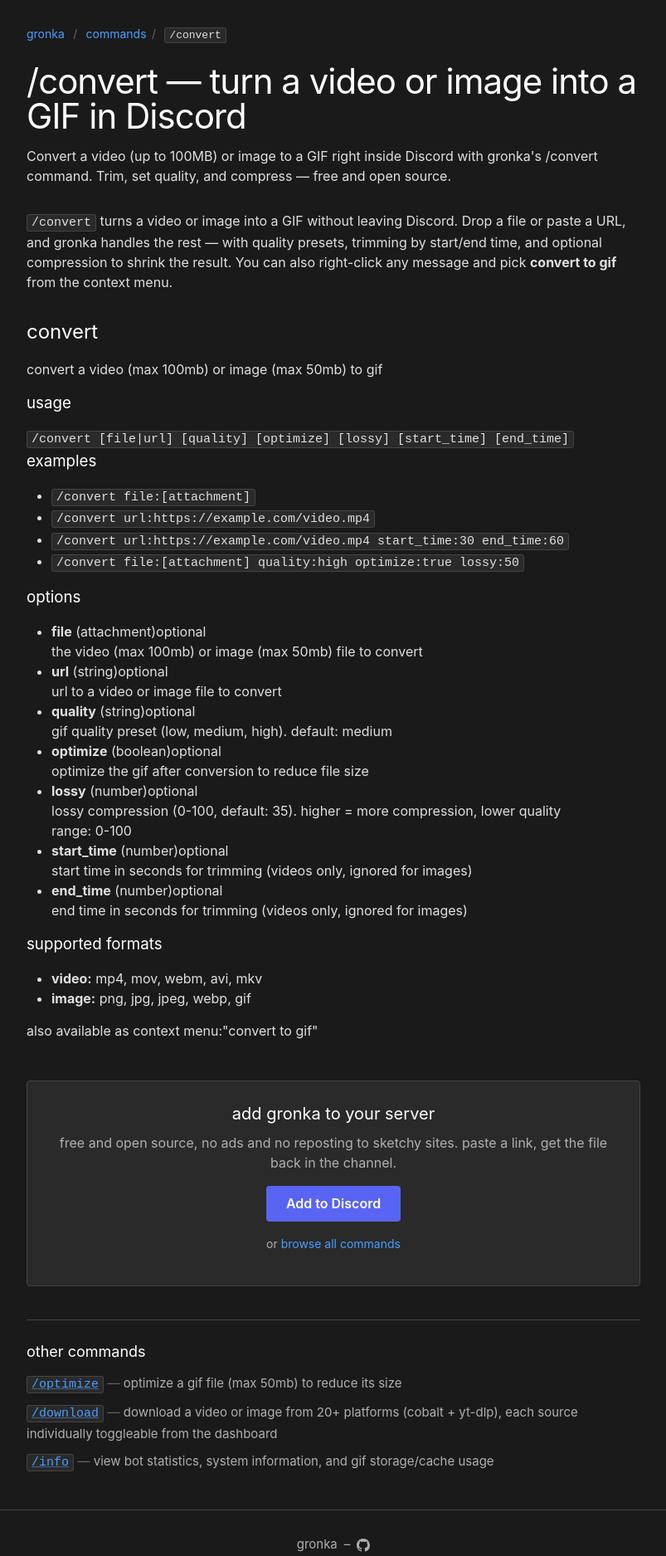
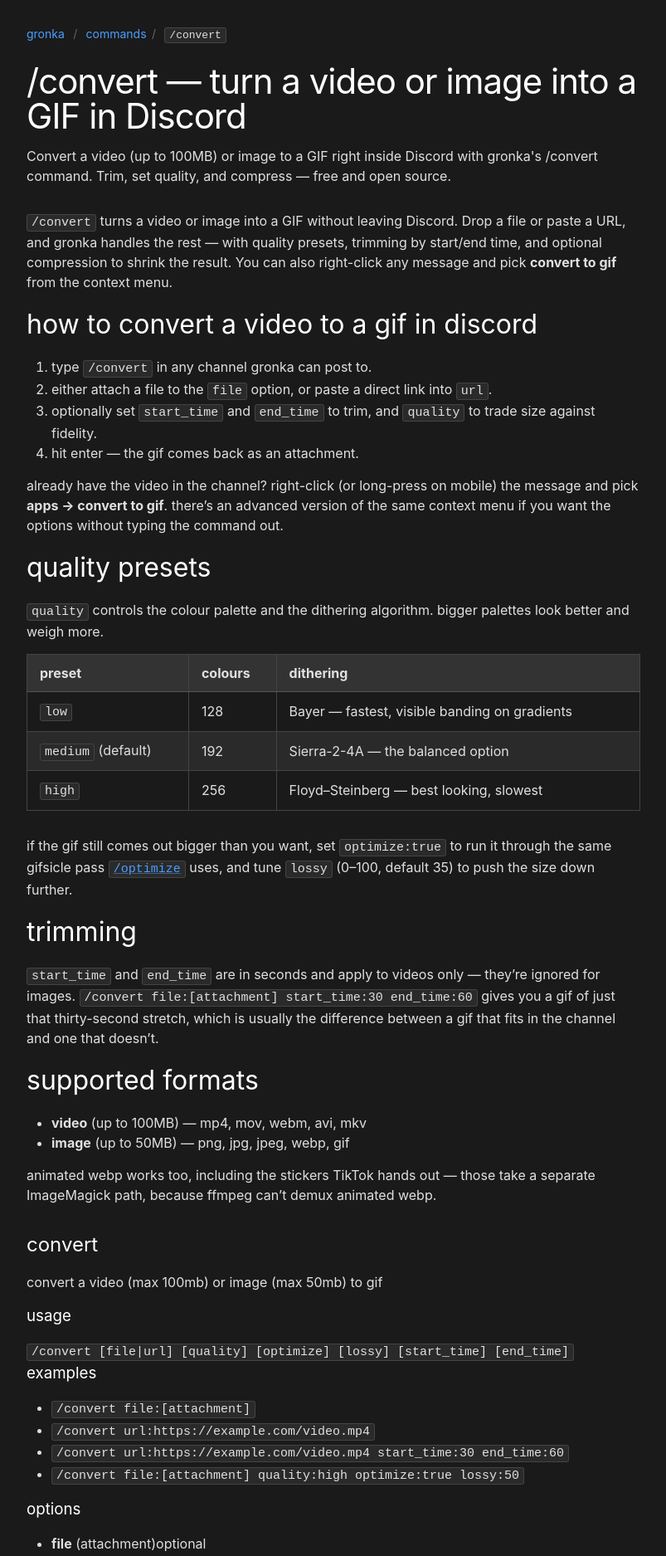
Before and after one commit to gronkanium/gronka-site, a Jekyll site: the page built from commands/convert.md, in a window 1280 px wide. Shown: the top 1875 px of the page at 83% size, without its empty margins (238-1041 px from the left). Built offline with Jekyll 4.4.1, drawn with Linux system fonts in a browser that asks for light colours; some of the changed text lies outside the part shown.

Commit message:
@ Flesh out the remaining command pages, slim the invite bar down
/convert, /optimize and /info were each a single paragraph, same as
/download was. Same treatment: a how-to, the options explained, and
cross-links between the three.

Details are taken from the bot source rather than guessed — the quality
table is the real palette sizes and dithering algorithms from
convert-to-gif.js (128/Bayer, 192/Sierra-2-4A, 256/Floyd-Steinberg), and
the lossy ranges match gif-optimizer.js.

The invite block was a centred hero with its own h2, a blurb and a
sub-line, which dwarfed the content above it. It is now a single slim row
- one line of text, one small button - keeping the .cta-invite class and
the per-placement id. Dropping its h2 also stops it outranking the real
section headings on every command page.
@

```diff
--- a/_includes/invite-cta.html
+++ b/_includes/invite-cta.html
@@ -1,12 +1,13 @@
 {%- comment -%}
-  Shared end-of-page invite block. Carries `.cta-invite` so the existing GTM click trigger
+  Shared end-of-page invite bar. Carries `.cta-invite` so the existing GTM click trigger
   covers it alongside the two homepage links, plus a distinct id for drill-down.
+  Deliberately a single slim row, not a hero block — it sits under the page's real content
+  and should not outweigh it.
   Params: id (required, unique per placement), blurb (optional override).
 {%- endcomment -%}
 <aside class="invite-cta">
-  <h2>add gronka to your server</h2>
-  <p>
-    {{ include.blurb | default: "free and open source, no ads and no reposting to sketchy sites. paste a link, get the file back in the channel." }}
+  <p class="invite-cta-text">
+    {{ include.blurb | default: "add gronka to your server — free, open source, no ads." }}
   </p>
   <a
     href="{{ site.discord_invite }}"
@@ -14,7 +15,4 @@
     class="cta-invite invite-cta-button"
     >Add to Discord</a
   >
-  <p class="invite-cta-sub">
-    or <a href="{{ '/commands/' | relative_url }}">browse all commands</a>
-  </p>
 </aside>
--- a/assets/css/components.css
+++ b/assets/css/components.css
@@ -485,48 +485,46 @@ table td {
   color: #666;
 }
 
-/* End-of-page invite block */
+/* End-of-page invite bar — one slim row, sized to sit under the content without
+   competing with it. Wraps to two lines only when the viewport is genuinely narrow. */
 .invite-cta {
-  margin-top: 3rem;
-  padding: 1.5rem;
+  display: flex;
+  align-items: center;
+  justify-content: space-between;
+  flex-wrap: wrap;
+  gap: 0.75rem 1rem;
+  margin-top: 2.5rem;
+  padding: 0.875rem 1rem;
   background-color: #2a2a2a;
   border: 1px solid #444;
   border-radius: 4px;
-  text-align: center;
 }
 
-.invite-cta h2 {
-  margin-top: 0;
-  margin-bottom: 0.5rem;
-  font-size: 1.25rem;
-}
-
-.invite-cta p {
-  margin-bottom: 1rem;
+.invite-cta-text {
+  margin: 0;
   color: #b0b0b0;
+  font-size: 0.9375rem;
 }
 
 .invite-cta-button,
 .invite-cta-button:visited {
+  flex-shrink: 0;
   display: inline-block;
   background-color: #5865f2;
   color: #ffffff;
-  padding: 0.6rem 1.5rem;
-  border-radius: 4px;
+  padding: 0.4rem 0.9rem;
+  border-radius: 3px;
+  font-size: 0.875rem;
   font-weight: 600;
+  line-height: 1.4;
   text-decoration: none;
+  white-space: nowrap;
 }
 
 .invite-cta-button:hover {
   background-color: #4752c4;
   color: #ffffff;
   text-decoration: none;
-}
-
-.invite-cta-sub {
-  margin-top: 1rem;
-  margin-bottom: 0;
-  font-size: 0.875rem;
 }
 
 /* Sibling command links */
@@ -604,6 +602,7 @@ table td {
   }
 
   .invite-cta {
-    padding: 1.25rem 1rem;
+    justify-content: center;
+    text-align: center;
   }
 }
--- a/commands/convert.md
+++ b/commands/convert.md
@@ -7,3 +7,35 @@ command_data: convert
 ---
 
 `/convert` turns a video or image into a GIF without leaving Discord. Drop a file or paste a URL, and gronka handles the rest — with quality presets, trimming by start/end time, and optional compression to shrink the result. You can also right-click any message and pick **convert to gif** from the context menu.
+
+## how to convert a video to a gif in discord
+
+1. type `/convert` in any channel gronka can post to.
+2. either attach a file to the `file` option, or paste a direct link into `url`.
+3. optionally set `start_time` and `end_time` to trim, and `quality` to trade size against fidelity.
+4. hit enter — the gif comes back as an attachment.
+
+already have the video in the channel? right-click (or long-press on mobile) the message and pick **apps → convert to gif**. there's an advanced version of the same context menu if you want the options without typing the command out.
+
+## quality presets
+
+`quality` controls the colour palette and the dithering algorithm. bigger palettes look better and weigh more.
+
+| preset | colours | dithering |
+| --- | --- | --- |
+| `low` | 128 | Bayer — fastest, visible banding on gradients |
+| `medium` (default) | 192 | Sierra-2-4A — the balanced option |
+| `high` | 256 | Floyd–Steinberg — best looking, slowest |
+
+if the gif still comes out bigger than you want, set `optimize:true` to run it through the same gifsicle pass [`/optimize`](/commands/optimize/) uses, and tune `lossy` (0–100, default 35) to push the size down further.
+
+## trimming
+
+`start_time` and `end_time` are in seconds and apply to videos only — they're ignored for images. `/convert file:[attachment] start_time:30 end_time:60` gives you a gif of just that thirty-second stretch, which is usually the difference between a gif that fits in the channel and one that doesn't.
+
+## supported formats
+
+- **video** (up to 100MB) — mp4, mov, webm, avi, mkv
+- **image** (up to 50MB) — png, jpg, jpeg, webp, gif
+
+animated webp works too, including the stickers TikTok hands out — those take a separate ImageMagick path, because ffmpeg can't demux animated webp.
```
Also changed, not shown: commands/info.md (+14 -0 lines), commands/optimize.md (+29 -0 lines).
